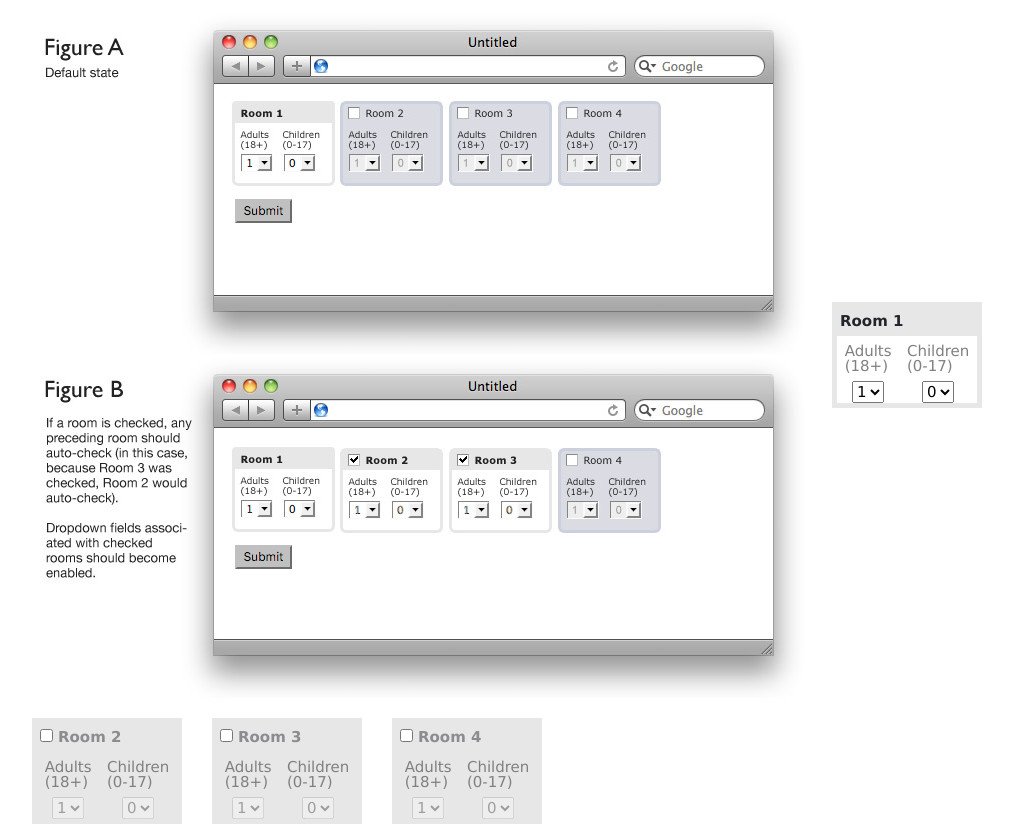
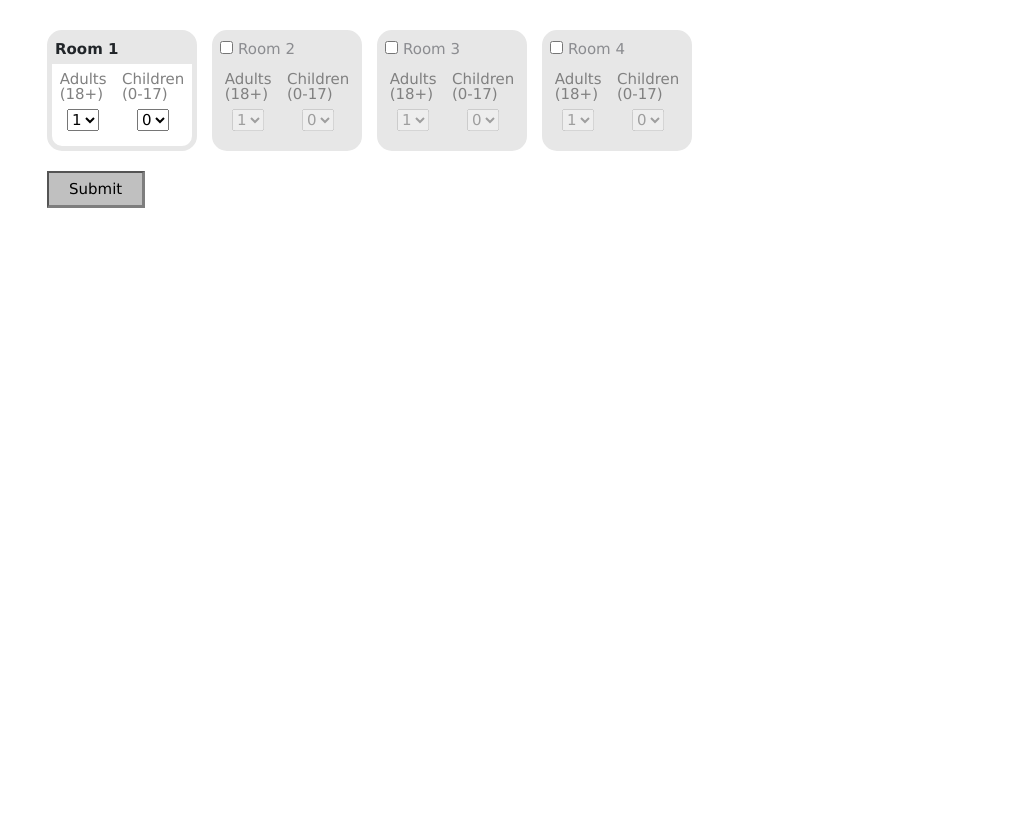
Before and after one commit to woojunchoi/IDR, a React app: page /#/parttwo in a window 1280 px wide. Shown: the whole page, without its empty margins (68-1081 px from the left). After the commit the page ends 800 px from the top, so only its background shows below. Built offline with nearby package versions, Linux system fonts and the light colour scheme.

Commit message:
need to add some comments

```diff
--- a/components/Header/Header.js
+++ b/components/Header/Header.js
@@ -1,4 +1,4 @@
-import React, { Component } from 'react';
+import React from 'react';
 import styles from './Header.css';
 import logo from '../../test1_assets/hiltonLogo.png'
 import sample from'../../test1-mobile-page.png'
--- a/components/Parttwo/Room.css
+++ b/components/Parttwo/Room.css
@@ -2,15 +2,16 @@
     display:inline-block;
     border:5px solid #e7e7e7;
     width:150px;
-    margin:15px;
+    margin-right:15px;
     box-sizing:border-box;
+    border-radius:15px;
 }
-
 .room-main {
     display:flex;
     justify-content: space-around;
     align-items: center;
     padding-top: 15px;
+    padding-bottom:15px;
 }
 .room-checkbox {
     margin-right:5px;
@@ -27,6 +28,7 @@
 }
 .room-number.disabled {
     color:#8b8c90;
+    font-weight:400
 }
 .room-peoplenum-wrapper {
     display:flex;
--- a/containers/Home.js
+++ b/containers/Home.js
@@ -8,12 +8,11 @@ import styles from './Home.css';
 function Home() {
   return (
     <div className='home-container'>
-        <Link to="/">
-             <div className='route'>home</div>
-        </Link>
+        {/* Link to part 1 */}
         <Link to="/partone">
             <div className='route'>part1</div>
         </Link>
+        {/* Link to part 2 */}
         <Link to="/parttwo">
             <div className='route'>part2</div>
         </Link>
--- a/containers/Parttwo/Parttwo.css
+++ b/containers/Parttwo/Parttwo.css
@@ -0,0 +1,12 @@
+.room-container {
+    padding:30px;
+}
+.submit-button {
+    margin-top:20px;
+    display:block;
+    padding:5px 20px;
+    background-color:#c0c0c0;
+    font-size:15px;
+    border-bottom:3px solid #7e7e7e;
+    border-right:3px solid #7e7e7e;
+}
--- a/containers/Parttwo/Parttwo.js
+++ b/containers/Parttwo/Parttwo.js
@@ -77,9 +77,10 @@ class Parttwo extends Component {
         }
         return (
             <div className='room-container'>
-            <img src={pic} />
+            {/* <img src={pic} /> */}
                 <title>Hilton Dynamic Form</title>
                 {roomArr}
+                <button className='submit-button'>Submit</button>
             </div>
         );
     }
```
Also changed, not shown: containers/App.js (+4 -10 lines).
